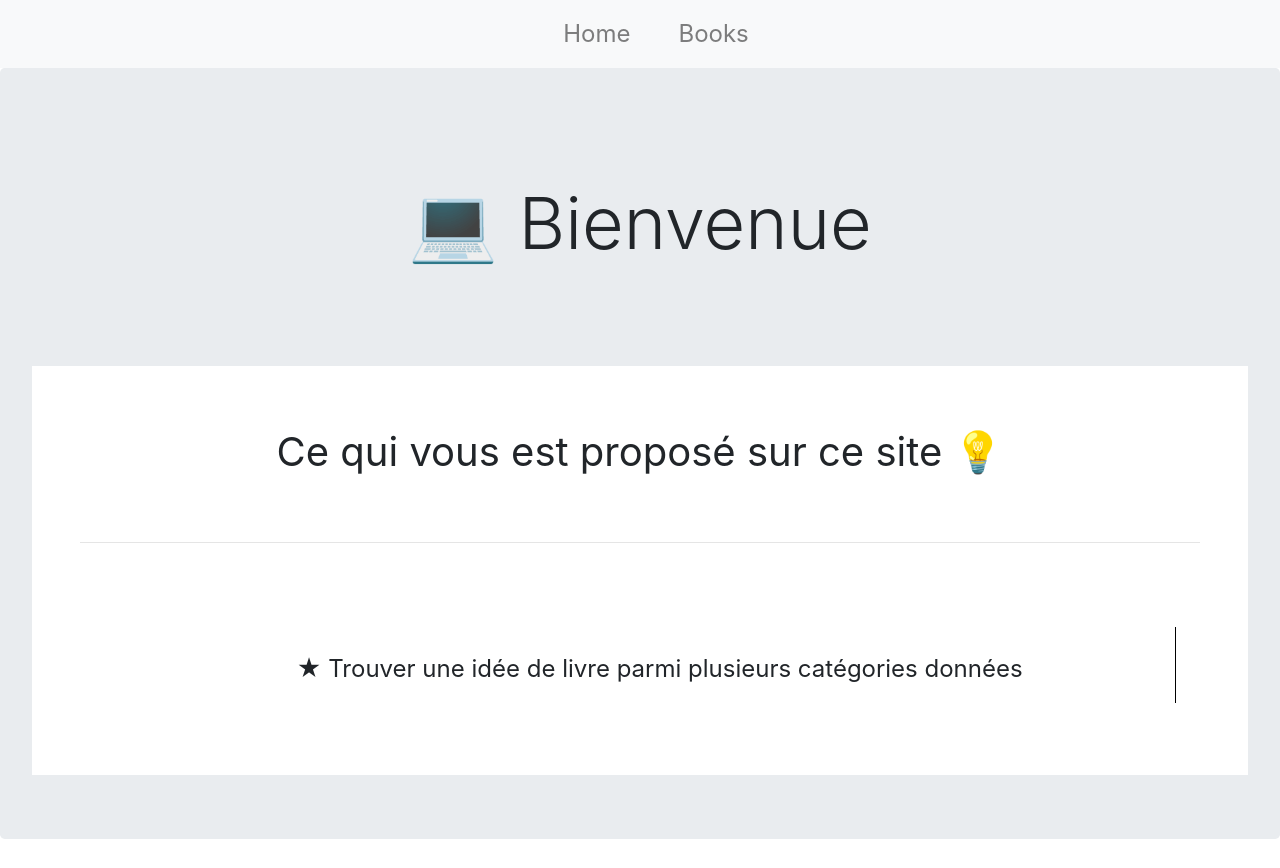
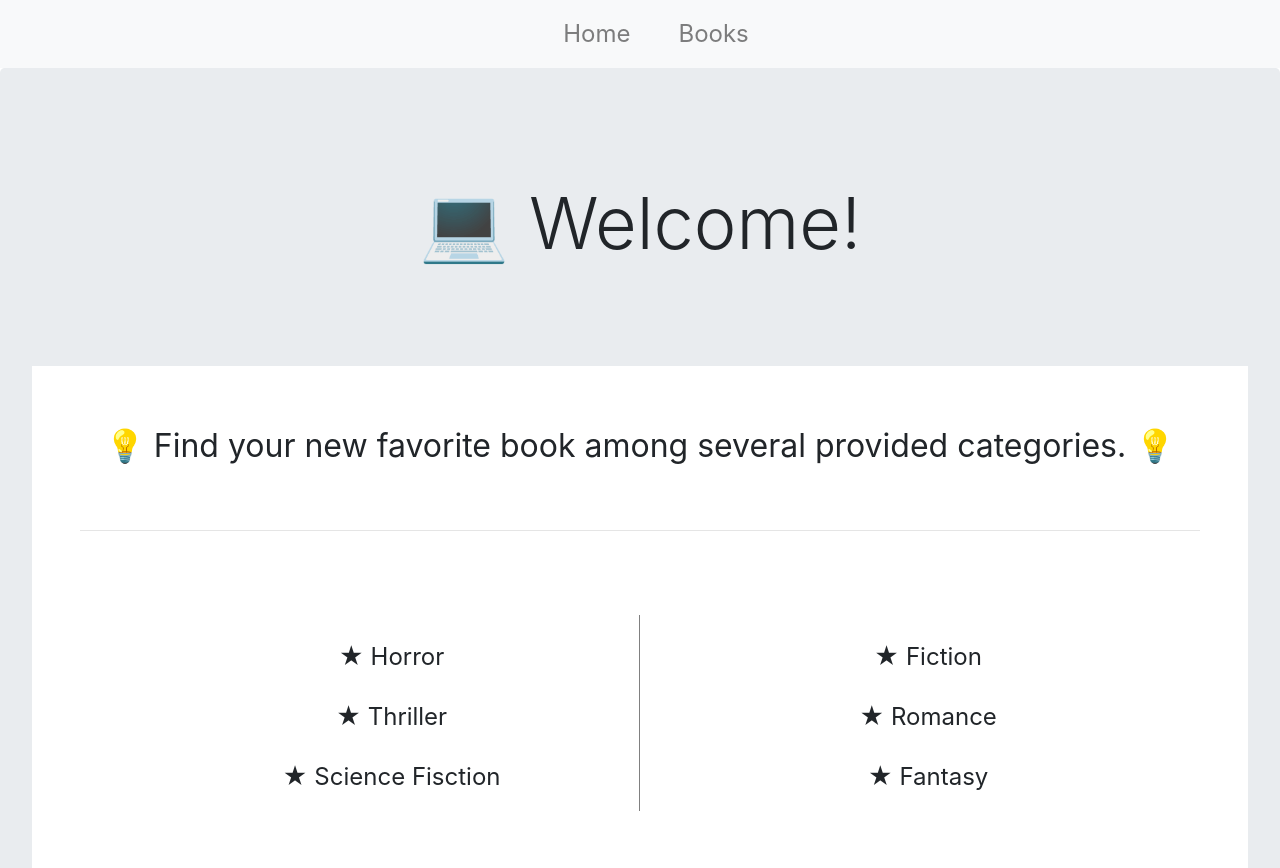
Before and after one commit to LinaRente/book_api, a Flask app: page / in a window 1280 px wide. Shown: the top 868 px of the page. Run offline with Flask 3, Linux system fonts and the light colour scheme; some libraries are stand-ins or nearby versions.

Commit message:
maj content and layout

```diff
--- a/templates/index.html
+++ b/templates/index.html
@@ -4,18 +4,29 @@
 <div>
     <div>
         <div class="text-center">
-            <h1 class="display-3 m-5">💻 Bienvenue</h1>
+            <h1 class="display-3 m-5">💻 Welcome!</h1>
         </div>
         <div class="text-center p-5" style="background-color: white; margin-top: 100px;">
-            <p class="mt-2" style="font-size: 2.5em;">Ce qui vous est proposé sur ce site 💡</p>
+            <p class="mt-2" style="font-size: 2em;"> 💡 Find your new favorite book among several provided categories. 💡</p>
             <hr style="margin: 60px 0;">
 
             <div class="mt-5 p-4 d-flex justify-content-center">
-                <div class="col-12" style="border-right: 1px solid black;">
+                <div class="col-6" style="border-right: 1px solid grey;">
                     <ul style="list-style: none;">
-                        <li style="font-size: 1.5em;" class="mt-4">★ Trouver une idée de livre parmi plusieurs catégories données</li>
+                        <li style="font-size: 1.5em;" class="mt-4"></li>
+                        <li style="font-size: 1.5em;" class="mt-4">★ Horror</li>
+                        <li style="font-size: 1.5em;" class="mt-4">★ Thriller</li>
+                        <li style="font-size: 1.5em;" class="mt-4">★ Science Fisction</li>
                     </ul>
                 </div>
+                <div class="col-6">
+                    <ul style="list-style: none;">
+                        <li style="font-size: 1.5em;" class="mt-4">★ Fiction</li>
+                        <li style="font-size: 1.5em;" class="mt-4">★ Romance</li>
+                        <li style="font-size: 1.5em;" class="mt-4">★ Fantasy</li>
+                    </ul>
+                </div>
+
             </div>
         </div>
     </div>
```
